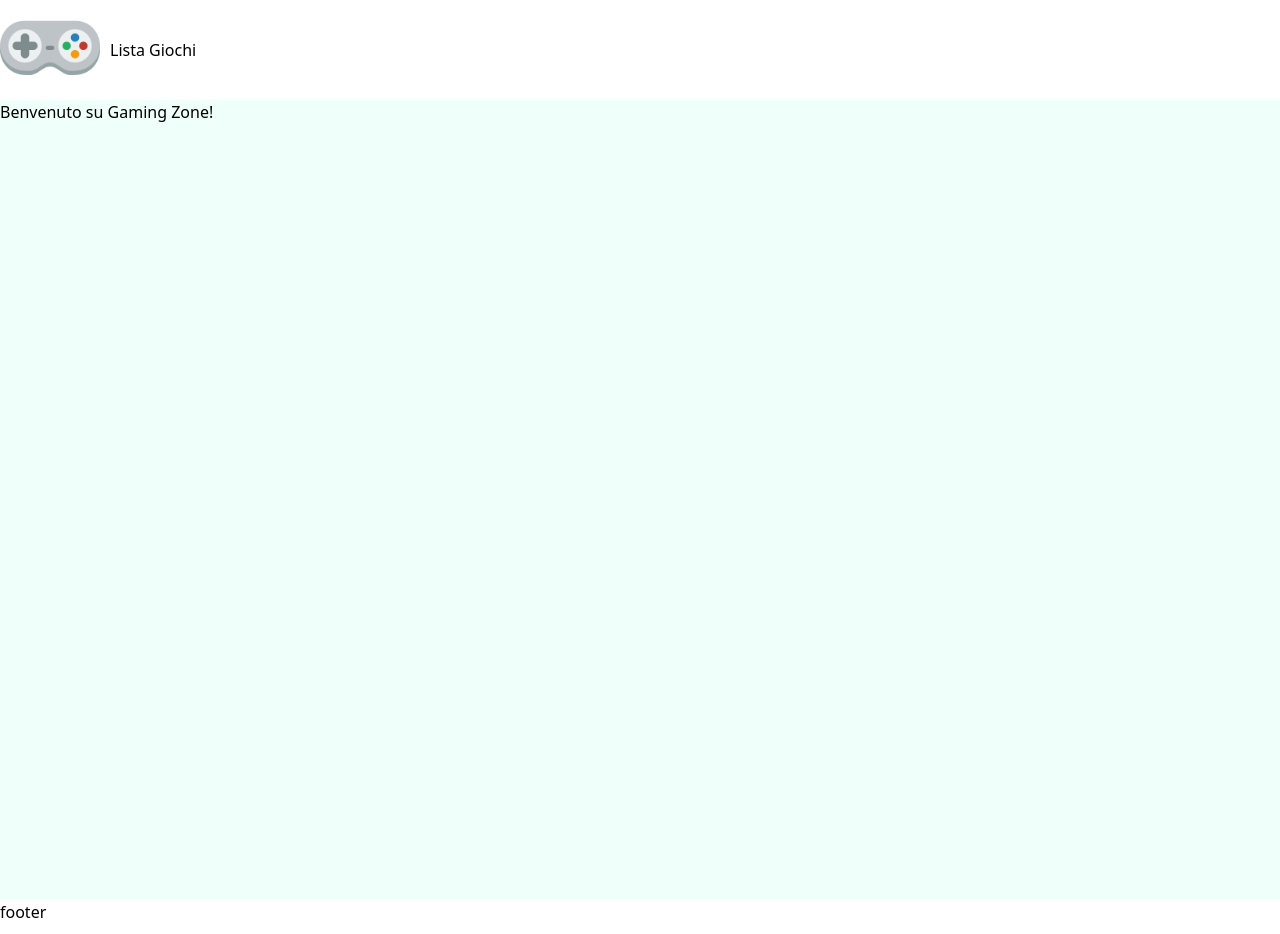
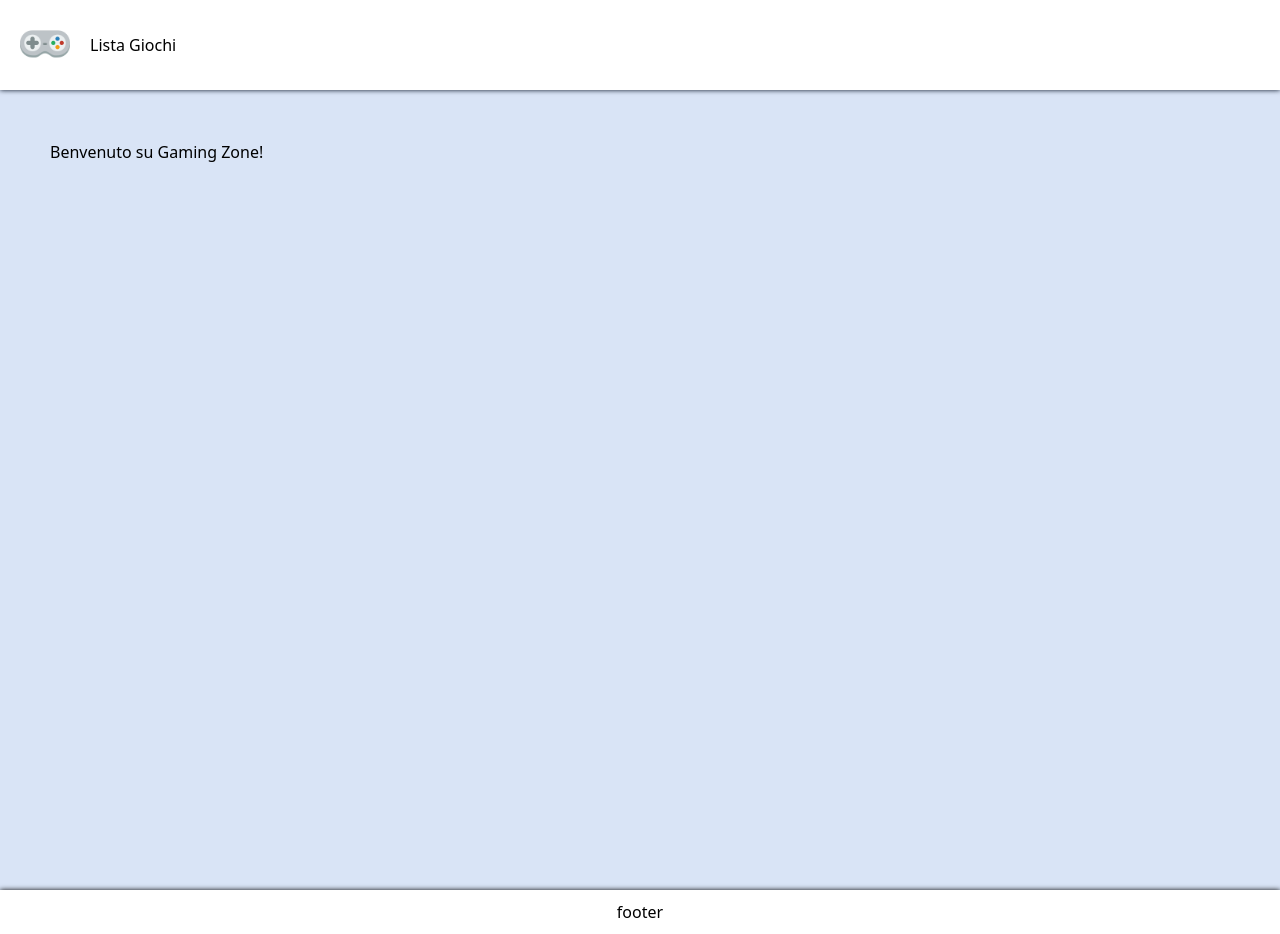
Before and after one commit to CarloDettori/progetto-finale-spec-frontend-front, a React (Vite) app: page / in a window 1280 px wide. Built offline with nearby package versions, Linux system fonts and the light colour scheme; no server answers.

Commit message:
css minimal aesthetic

```diff
--- a/src/index.css
+++ b/src/index.css
@@ -4,22 +4,50 @@
     box-sizing: border-box;
 }
 
+
+header,
+footer {
+    display: flex;
+    padding: 10px;
+    box-shadow: 0px 0px 5px
+}
+
 header {
-    height: 100px
+    height: 90px;
+}
+
+footer {
+    justify-content: center;
 }
 
 nav {
     align-items: center;
-    padding: 10px;
+    margin: 0 10px
+}
+
+.nav-link:hover {
+    transform: scale(1.2);
 }
 
 main {
+    padding: 50px;
     min-height: 100vh;
-    background-color: rgba(127, 255, 212, 0.123);
+    background-color: #1a5ac92a;
+
+}
+
+section {
+    max-width: 1200px;
+    margin: 0 auto
+}
+
+h1 {
+    padding-bottom: 30px;
 }
 
 #logo {
     height: 100%;
+    padding: 10px;
 }
 
 @import "tailwindcss";
```
